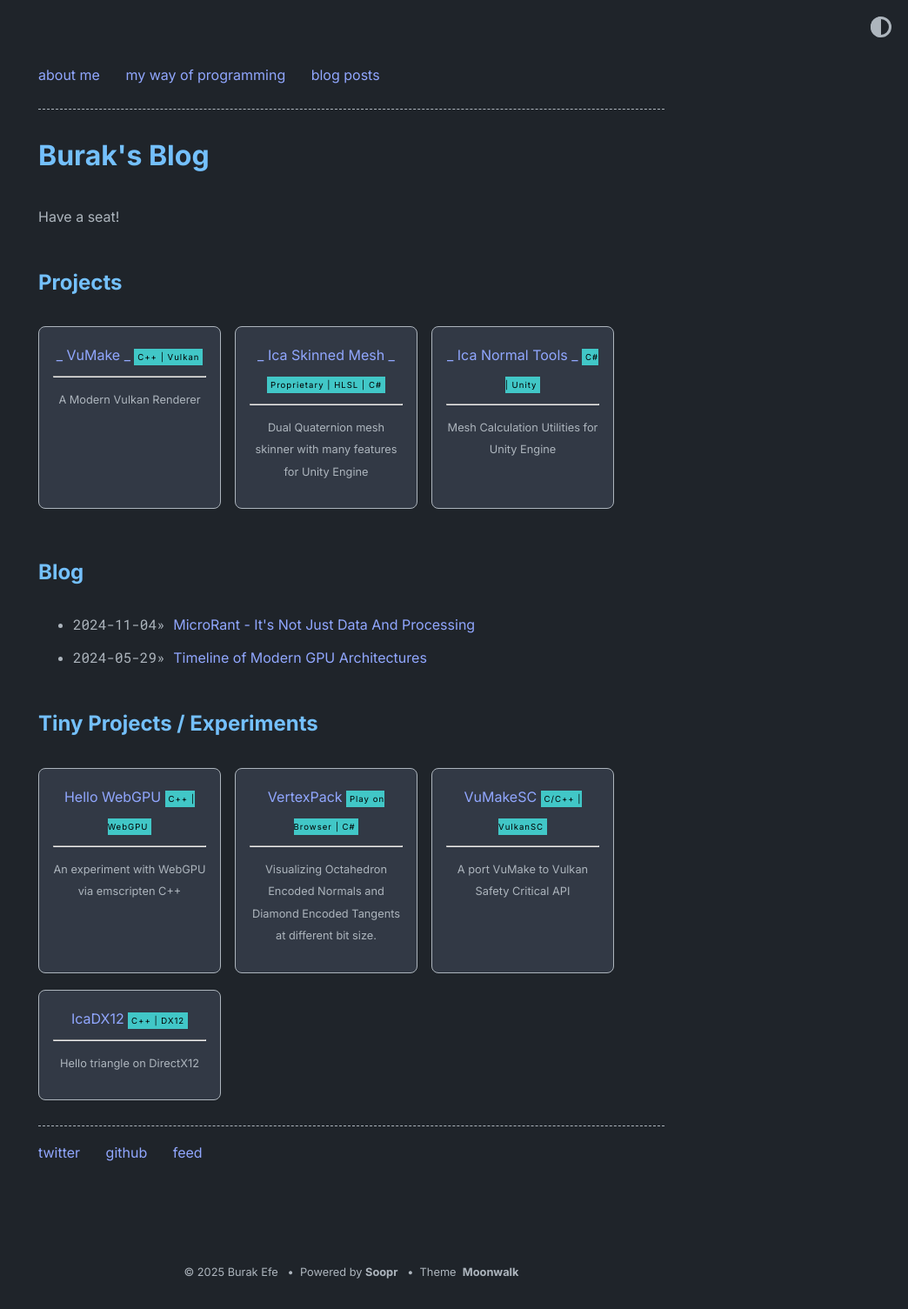
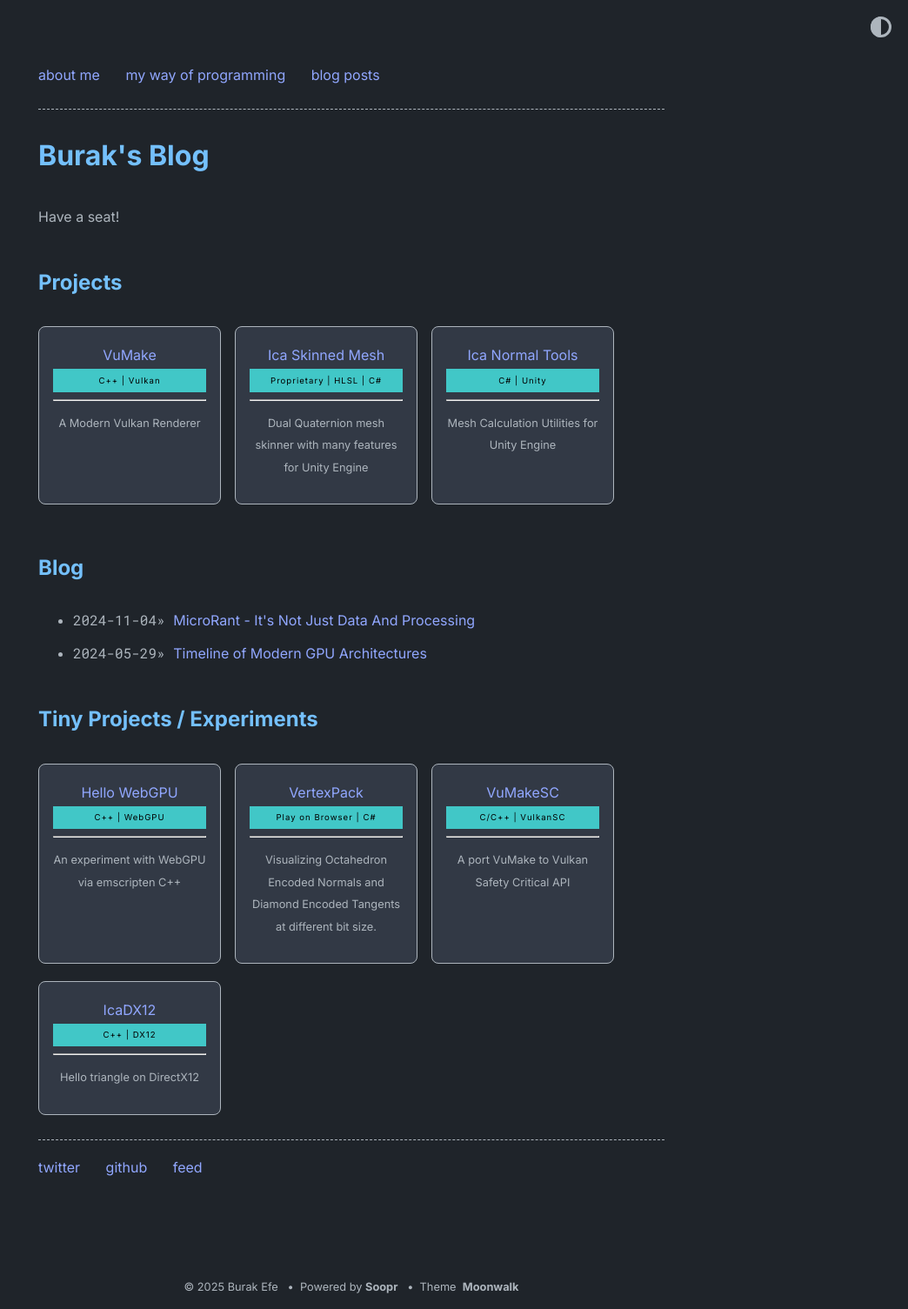
Before and after one commit to burak-efe/burak-efe.github.io, a Jekyll site: the page built from index.md, in a window 1280 px wide. Shown: the whole page at 87% size, without its empty margins (236-1280 px from the left). Built offline with Jekyll 4.4.1, drawn with Linux system fonts in a browser that asks for light colours.

Commit message:
new theme

```diff
--- a/_data/home.yml
+++ b/_data/home.yml
@@ -9,17 +9,17 @@ navbar_entries:
     url: blog
 
 project_entries:
-  - title: _   VuMake   _
+  - title: VuMake
     url: https://github.com/burak-efe/VuMake
     desc: A Modern Vulkan Renderer
     highlight: C++ | Vulkan
 
-  - title: _   Ica Skinned Mesh   _
+  - title: Ica Skinned Mesh
     url: https://assetstore.unity.com/packages/tools/animation/ica-skinned-mesh-283380
     desc: Dual Quaternion mesh skinner with many features for Unity Engine
     highlight: Proprietary | HLSL | C#
 
-  - title: _   Ica Normal Tools   _
+  - title: Ica Normal Tools
     url: https://github.com/burak-efe/Ica_Normal_Tools
     desc: Mesh Calculation Utilities for Unity Engine
     highlight: C# | Unity
--- a/_sass/moonwalk.scss
+++ b/_sass/moonwalk.scss
@@ -158,6 +158,7 @@ html.transition *:after {
   margin: 0.5em 0;
 }
 mark {
+  display: block;
   padding: 0.4em;
   background-color: var(--highlight);
   font-size: 0.6em;
```
